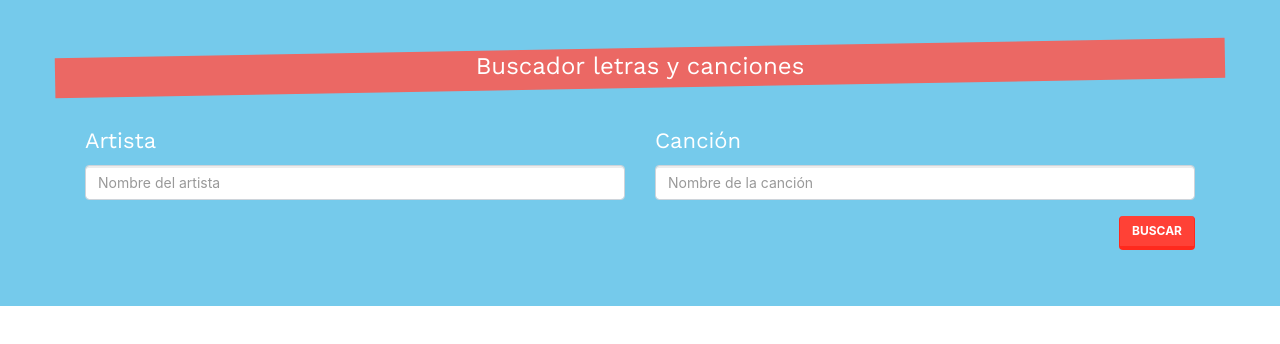
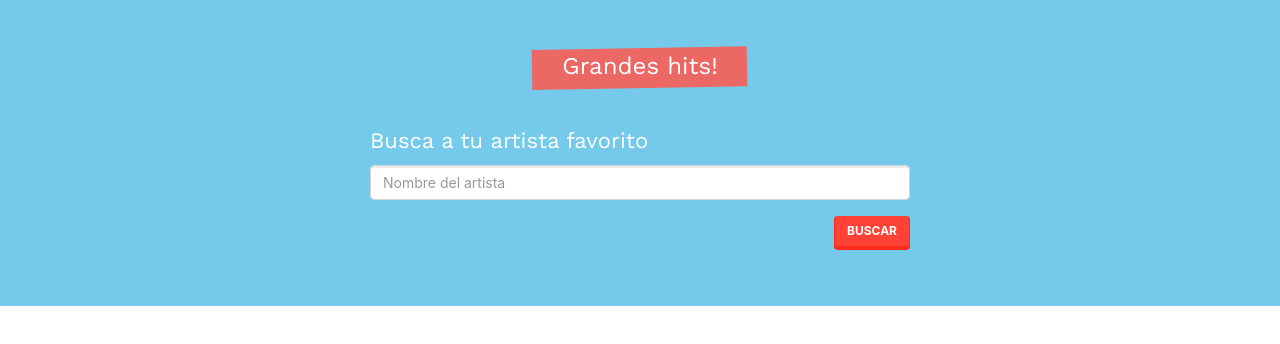
Before and after one commit to axelfelixfr/greatest-hits, a React (Create React App) app: page / in a window 1280 px wide. Shown: the top 344 px of the page. Built offline with nearby package versions, Linux system fonts and the light colour scheme; the HTML template or start-up script is replaced by a standard one.

Commit message:
API conectada y reestructuracion de formulario

```diff
--- a/package.json
+++ b/package.json
@@ -6,6 +6,7 @@
     "@testing-library/jest-dom": "^5.11.4",
     "@testing-library/react": "^11.1.0",
     "@testing-library/user-event": "^12.1.10",
+    "axios": "^0.21.1",
     "react": "^17.0.2",
     "react-dom": "^17.0.2",
     "react-scripts": "4.0.3",
--- a/src/App.js
+++ b/src/App.js
@@ -1,9 +1,63 @@
+import axios from 'axios';
+import { useEffect, useState } from 'react';
 import { Form } from './components/Form';
 
 function App() {
+  // Definir el state
+  // const [searchLyrics, setSearchLyrics] = useState({});
+  const [searchArtist, setSearchArtist] = useState('');
+
+  useEffect(() => {
+    if (searchArtist.trim() === '') return;
+
+    console.log('Si paso');
+    const consultLyrics = async () => {
+      const apiKey = process.env.REACT_APP_API_LYRICS;
+
+      const url = `https://genius.p.rapidapi.com/search?q=${searchArtist}`;
+
+      const {
+        data: {
+          meta: { status },
+          response: { hits }
+        }
+      } = await axios.get(url, {
+        headers: {
+          'x-rapidapi-host': 'genius.p.rapidapi.com',
+          'x-rapidapi-key': apiKey
+        }
+      });
+
+      if (!hits.length) {
+        return console.log('NO hay resultados');
+      }
+      console.log(status, hits);
+      // const options = {
+      //   method: 'GET',
+      //   url: 'https://genius.p.rapidapi.com/search',
+      //   params: { q: artist },
+      //   headers: {
+      //     'x-rapidapi-host': 'genius.p.rapidapi.com',
+      //     'x-rapidapi-key': apiKey
+      //   }
+      // };
+
+      // axios
+      //   .request(options)
+      //   .then(function (response) {
+      //     console.log(response);
+      //   })
+      //   .catch(function (error) {
+      //     console.error(error);
+      //   });
+    };
+
+    consultLyrics();
+  }, [searchArtist]);
+
   return (
     <>
-      <Form />
+      <Form setSearchArtist={setSearchArtist} />
     </>
   );
 }
--- a/src/components/Form.jsx
+++ b/src/components/Form.jsx
@@ -1,28 +1,25 @@
 import React, { useState } from 'react';
-import { useForm } from '../hooks/useForm';
+// import { useForm } from '../hooks/useForm';
 
-export const Form = () => {
+export const Form = ({ setSearchArtist }) => {
   const [error, setError] = useState(false);
 
-  const initialState = {
-    artist: '',
-    song: ''
-  };
-
-  const [values, handleInputChange] = useForm(initialState);
-
-  const { artist, song } = values;
+  const [searchInput, setSearchInput] = useState('');
 
   // Consultar apis
   const handleSubmit = e => {
     e.preventDefault();
 
-    if (artist.trim() === '' || song.trim() === '') {
+    // Validación
+    if (searchInput.trim() === '') {
       setError(true);
       return;
     }
 
+    // Paso validación
     setError(false);
+
+    setSearchArtist(searchInput);
   };
 
   return (
@@ -33,44 +30,34 @@ export const Form = () => {
             onSubmit={handleSubmit}
             className="col card text-white bg-transparent mb-5 pt-5 pb-2"
           >
-            <fielset>
-              <legend className="text-center">
-                Buscador letras y canciones
-              </legend>
+            <fieldset>
+              <legend className="text-center">Grandes hits!</legend>
 
               <div className="row">
-                <div className="col-md-6">
+                <div className="col-md-6 offset-md-3">
                   <div className="form-group">
-                    <label htmlFor="artist">Artista</label>
+                    <label htmlFor="artist">Busca a tu artista favorito</label>
                     <input
                       type="text"
                       name="artist"
                       className="form-control"
-                      onChange={handleInputChange}
+                      onChange={e => setSearchInput(e.target.value)}
                       placeholder="Nombre del artista"
-                      value={artist}
                     />
                   </div>
-                </div>
-                <div className="col-md-6">
-                  <div className="form-group">
-                    <label htmlFor="song">Canción</label>
-                    <input
-                      type="text"
-                      name="song"
-                      className="form-control"
-                      onChange={handleInputChange}
-                      placeholder="Nombre de la canción"
-                      value={song}
-                    />
-                  </div>
+                  <button type="submit" className="btn btn-danger float-right">
+                    Buscar
+                  </button>
                 </div>
               </div>
-
-              <button type="submit" className="btn btn-danger float-right">
-                Buscar
-              </button>
-            </fielset>
+            </fieldset>
+            <div className="col-md-6 mx-auto">
+              {error && (
+                <p className="alert alert-danger text-center p-2 mx-5">
+                  Todos los campos son obligatorios
+                </p>
+              )}
+            </div>
           </form>
         </div>
       </div>
--- a/src/hooks/useForm.js
+++ /dev/null
@@ -1,27 +0,0 @@
-import { useState } from 'react';
-
-// El initialState sera un objeto, que a su vez contendra los input, ejemplo: {name: '', email: '', password: ''}
-export const useForm = (initialState = {}) => {
-
-    // Para limpiar los campos hacemos la función reset
-    const reset = () => {
-        // Volvemos al initialState de los input, que es donde estan vacíos
-        setValues(initialState);
-    }
-
-    // Inicializamos el useState y le pasamos el objeto de los input
-    const [values, setValues] = useState(initialState);
-
-     // Usamos la mismo función para cada input
-    const handleInputChange = ({ target }) => {
-        // setValues se ejecutara cada vez que se introduzca o borre algo en los input
-        setValues({
-            ...values,
-            [target.name]: target.value
-        });
-        // [target.name]: target.value == email: 'axel@correo.com' o nombre: 'Axel Félix'
-    }
-
-    // Regresamos tanto los valores como la función handleInputChange
-    return [ values, handleInputChange, reset ];
-}
```
Also changed, not shown: 2 other files (tests, documents, lock files or other folders).
